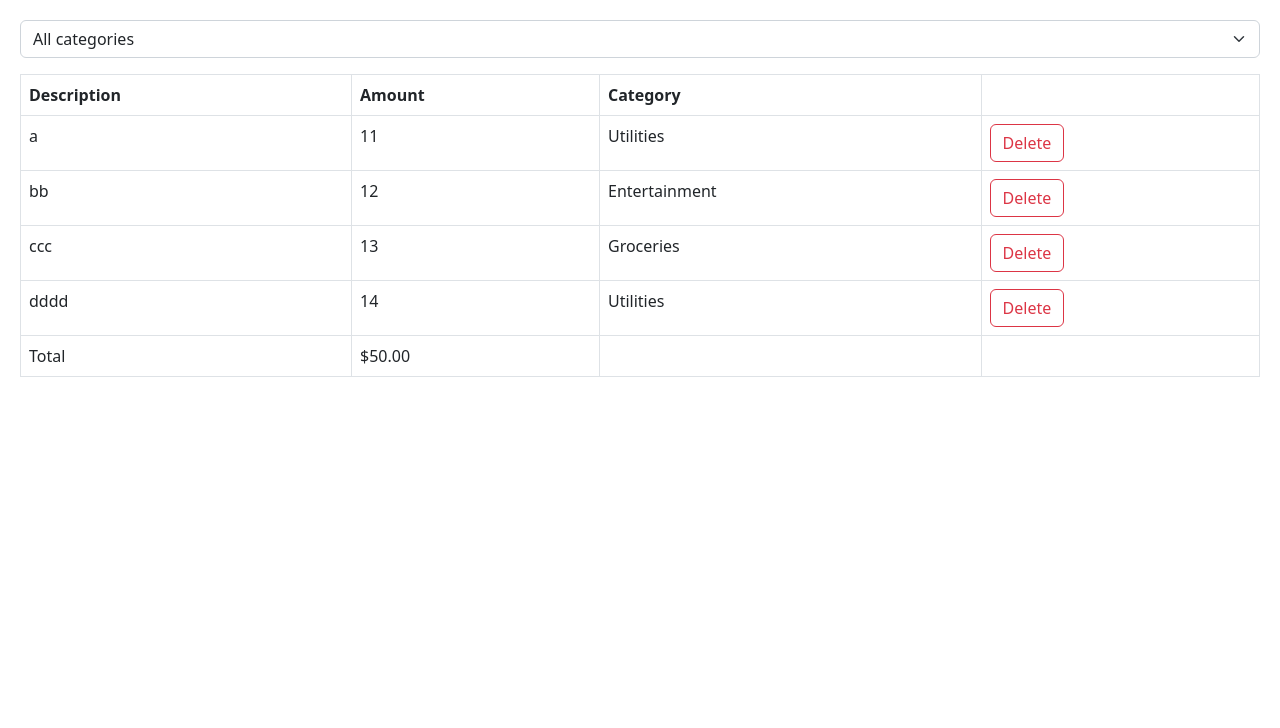
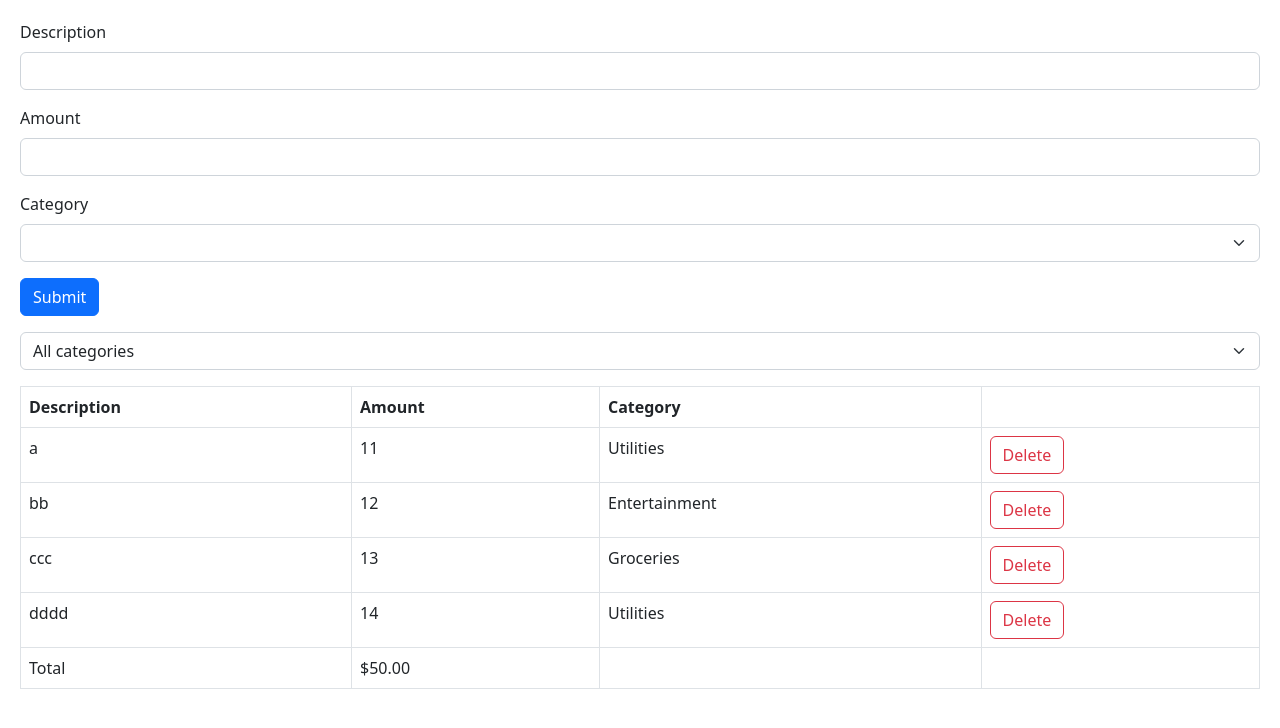
Before and after one commit to iammmila/TS_learning, a React (Vite) app: page / in a window 1280 px wide. Shown: the top 728 px of the page. Built offline with nearby package versions, Linux system fonts and the light colour scheme.

Commit message:
5.12. Building the expense Form

```diff
--- a/src/App.tsx
+++ b/src/App.tsx
@@ -2,6 +2,9 @@
 import ExpenseList from "./components/Expense-tracker/ExpenseList";
 import { useState } from "react";
 import ExpenseFilter from "./components/Expense-tracker/ExpenseFilter/index";
+import ExpenseForm from "./components/Expense-tracker/ExpenseForm";
+
+export const categories = ["Groceries", "Utilities", "Entertainment"];
 
 function App() {
   const [selectedCategory, setSelectedCategory] = useState("");
@@ -22,6 +25,9 @@
   return (
     <>
       <div className="mb-3">
+        <ExpenseForm />
+      </div>
+      <div className="mb-3">
         <ExpenseFilter
           onSelectCategory={(category) => setSelectedCategory(category)}
         />
--- a/src/components/Expense-tracker/ExpenseFilter/ExpenseFilter.tsx
+++ b/src/components/Expense-tracker/ExpenseFilter/ExpenseFilter.tsx
@@ -1,4 +1,5 @@
 import React from "react";
+import { categories } from "../../../App";
 
 interface Props {
   onSelectCategory: (category: string) => void;
@@ -11,9 +12,13 @@
       onChange={(event) => onSelectCategory(event.target.value)}
     >
       <option value="">All categories</option>
-      <option value="Groceries">Groceries</option>
-      <option value="Utilities">Utilities</option>
-      <option value="Entertainment">Entertainment</option>
+      {categories.map((category) => {
+        return (
+          <option key={category} value={category}>
+            {category}
+          </option>
+        );
+      })}
     </select>
   );
 };
--- /dev/null
+++ b/src/components/Expense-tracker/ExpenseForm/ExpenseForm.tsx
@@ -0,0 +1,39 @@
+// import React from "react";
+import { categories } from "../../../App";
+
+const ExpenseForm = () => {
+  return (
+    <form>
+      <div className="mb-3">
+        <label htmlFor="description" className="form-label">
+          Description
+        </label>
+        <input id="description" type="text" className="form-control" />
+      </div>
+      <div className="mb-3">
+        <label htmlFor="amount" className="form-label">
+          Amount
+        </label>
+        <input id="amount" type="number" className="form-control" />
+      </div>
+      <div className="mb-3">
+        <label htmlFor="category" className="form-label">
+          Category
+        </label>
+        <select id="category" className="form-select">
+          <option value=""></option>
+          {categories.map((category) => {
+            return (
+              <option key={category} value={category}>
+                {category}
+              </option>
+            );
+          })}
+        </select>
+      </div>
+      <button className="btn btn-primary">Submit</button>
+    </form>
+  );
+};
+
+export default ExpenseForm;
--- /dev/null
+++ b/src/components/Expense-tracker/ExpenseForm/index.ts
@@ -0,0 +1,2 @@
+import ExpenseForm from "./ExpenseForm";
+export default ExpenseForm;
```
